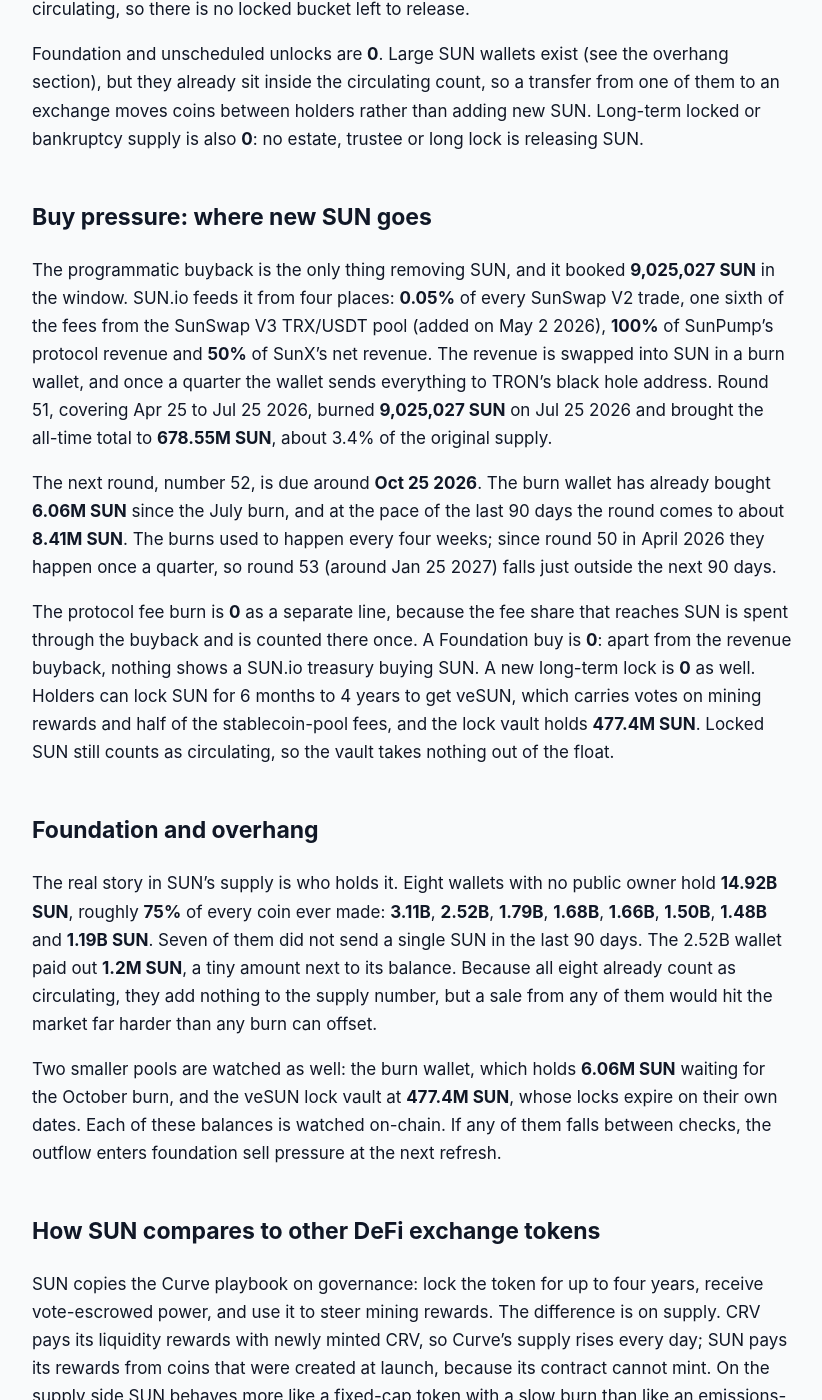
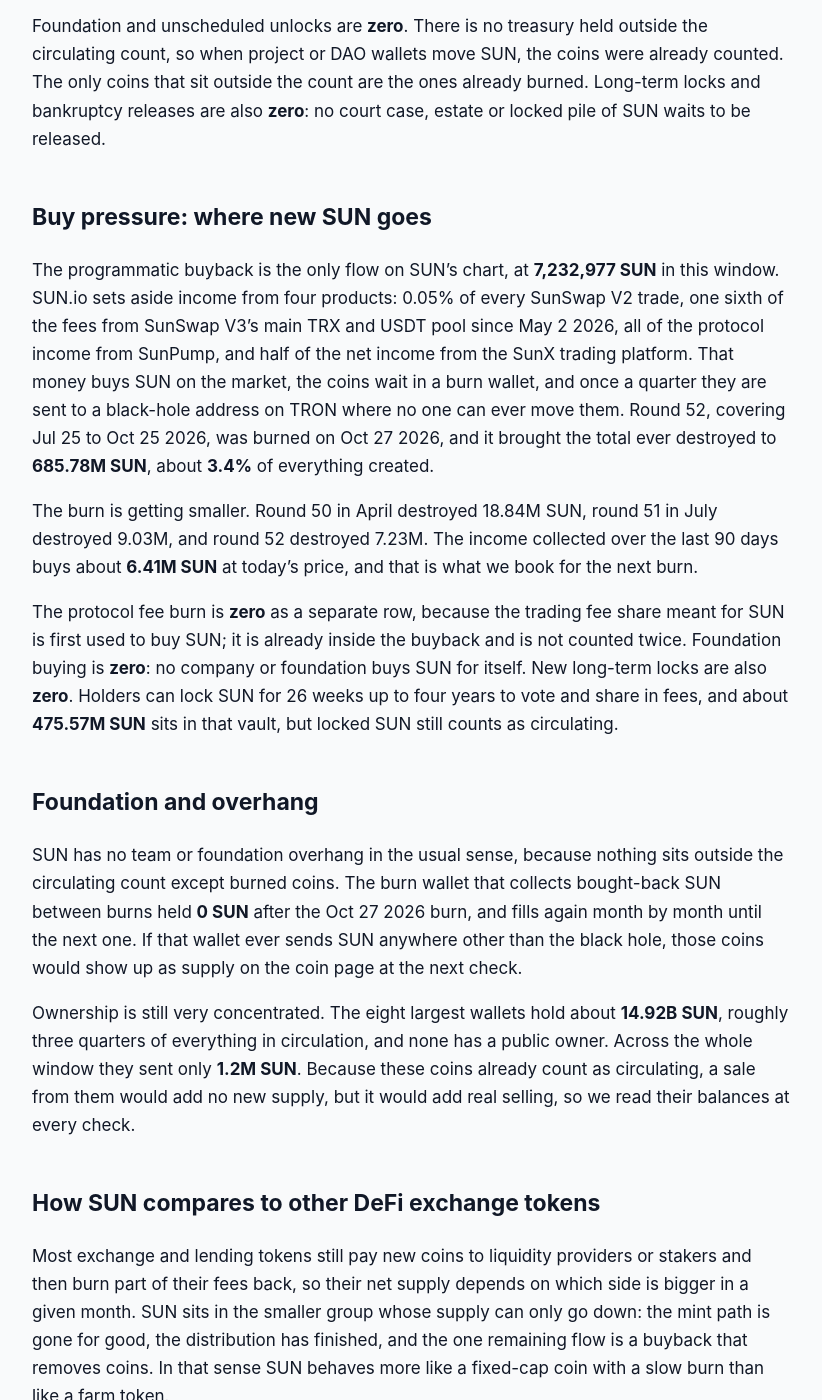
Before and after one commit to jeevansongmy-spec/mrnasdog-articles, a Jekyll site: the page built from crypto/sun-pressure-framework.md, in a window 1280 px wide and 1400 px high, scrolled down 1076 px. Shown: the whole window, without its empty margins (228-1050 px from the left). Built offline with Jekyll 4.4.1, drawn with Linux system fonts in a browser that asks for light colours; some of the changed text lies outside the part shown.

Commit message:
publish: crypto/sun-pressure-framework

```diff
--- a/crypto/sun-pressure-framework.md
+++ b/crypto/sun-pressure-framework.md
@@ -1,6 +1,6 @@
 ---
 title:         "SUN Inflation Analysis · October 2026 · Mixed flows · supply roughly steady"
-description:   "SUN is mildly deflationary: no SUN can be minted, and a revenue buyback burned 9.03M SUN in 90 days, −0.05% net, with about 8.41M more due around Oct 25 2026."
+description:   "SUN supply edges down: no SUN can be minted, and a quarterly buyback burned 7.23M SUN in 90 days, −0.04% net, with about 6.41M more due around Jan 25 2027."
 canonical_url: "https://mrnasdog.com/research/sun/inflation"
 tags:          ["crypto", "sun", "sunswap", "defi"]
 published:     true
@@ -12,54 +12,56 @@ Originally published at [SUN Inflation Analysis · October 2026 · Mixed flows
 <!-- main-page -->
 This is the long supply read. For the signal, the price drivers and the questions people ask about SUN, see [mrnasdog.com/research/sun](https://mrnasdog.com/research/sun).
 
-SUN is a slowly shrinking token. The SUN contract cannot create a single new coin, so new supply in the last 90 days was **0 SUN**, while the SUN.io buyback burned **9,025,027 SUN** on Jul 25 2026. That leaves the supply down **0.05%** over 90 days, the same **−0.05%** that market data shows, with about **8.41M SUN** more due to burn around Oct 25 2026. The catch is concentration: eight quiet wallets hold **14.92B SUN**, about three quarters of every coin.
+SUN supply is roughly steady and edging down: no new SUN can be created, and a buyback paid for by SUN.io's trading products destroys a few million coins every quarter. Between Jul 31 and Oct 29 2026 nothing new came in and **7,232,977 SUN** were burned, so the circulating count of **19.21B** fell by **0.04%**. Other trackers show **−0.04%** as well, and the next burn, about **6.41M SUN**, is due around Jan 25 2027.
 
 ## The verdict, in one paragraph
 
-Over the 90 days to Oct 19 2026, SUN's net supply change is **−0.05%**: nothing was added and **9.03M SUN** was burned against **19.22B SUN** in circulation. The market-wide reading for the same 90 days is **−0.05%** as well, a gap of under **0.01 percentage points**, so no warning flag is needed. The next 90 days should look the same, at about **−0.04%**, with one quarterly burn of roughly **8.41M SUN**. SUN is a fixed-supply token with a small, steady revenue burn: deflationary by design, but only just.
+Over the 90 days to Oct 29 2026, SUN's circulating supply changed by **−0.04%**: zero new coins against **7.23M SUN** destroyed in one quarterly burn on Oct 27 2026. Other trackers read **−0.04%** for the same 90 days, a difference of less than **0.01** percentage points, so the coin page carries no warning note. For the next 90 days we expect about the same: no new supply, and one burn of roughly **6.41M SUN**, a fall of about **0.03%**. The one-line label for SUN is a fixed-supply token with a slow, revenue-funded burn.
 
 ## Sell pressure: where new SUN comes from
 
-Protocol inflation is **0**, and it can never be anything else. The SUN token contract on TRON only holds the standard functions for moving balances: there is no mint, no burn, no owner and no upgrade path anywhere in its code. All **19,900,730,000 SUN** were created when the token launched (the 2021 redenomination multiplied the original 19.9M SUN by 1,000), so SUN.io's mining rewards and veSUN rewards are paid out of coins that already exist.
+Protocol inflation is **zero**, and it cannot change. The SUN token contract on TRON contains only the standard functions for moving and approving coins; it has no mint function, no owner and no way to be upgraded. All **19.90B SUN** were created once, at the May 2021 switch that turned every old SUN into 1,000 new ones, and the total has stayed exactly there ever since.
 
-Vesting unlocks are **0**. SUN.io launched without a team allocation, a private sale or a pre-mine. The only schedule ever published, a four-year linear release of the SUN DAO's **47.16%** share set at launch, has run its full course. Every SUN that has not been burned already counts as circulating, so there is no locked bucket left to release.
+Vesting unlocks are **zero**. SUN.io says the coin never had a team share, an investor round or a private sale. Its coins went out through mining programs and a SUN DAO pool of **47.16%** that was released over five years, from July 2021 to June 2026. That release finished before this window began, and every SUN that has not been burned already counts as circulating.
 
-Foundation and unscheduled unlocks are **0**. Large SUN wallets exist (see the overhang section), but they already sit inside the circulating count, so a transfer from one of them to an exchange moves coins between holders rather than adding new SUN. Long-term locked or bankruptcy supply is also **0**: no estate, trustee or long lock is releasing SUN.
+Foundation and unscheduled unlocks are **zero**. There is no treasury held outside the circulating count, so when project or DAO wallets move SUN, the coins were already counted. The only coins that sit outside the count are the ones already burned. Long-term locks and bankruptcy releases are also **zero**: no court case, estate or locked pile of SUN waits to be released.
 
 ## Buy pressure: where new SUN goes
 
-The programmatic buyback is the only thing removing SUN, and it booked **9,025,027 SUN** in the window. SUN.io feeds it from four places: **0.05%** of every SunSwap V2 trade, one sixth of the fees from the SunSwap V3 TRX/USDT pool (added on May 2 2026), **100%** of SunPump's protocol revenue and **50%** of SunX's net revenue. The revenue is swapped into SUN in a burn wallet, and once a quarter the wallet sends everything to TRON's black hole address. Round 51, covering Apr 25 to Jul 25 2026, burned **9,025,027 SUN** on Jul 25 2026 and brought the all-time total to **678.55M SUN**, about 3.4% of the original supply.
+The programmatic buyback is the only flow on SUN's chart, at **7,232,977 SUN** in this window. SUN.io sets aside income from four products: 0.05% of every SunSwap V2 trade, one sixth of the fees from SunSwap V3's main TRX and USDT pool since May 2 2026, all of the protocol income from SunPump, and half of the net income from the SunX trading platform. That money buys SUN on the market, the coins wait in a burn wallet, and once a quarter they are sent to a black-hole address on TRON where no one can ever move them. Round 52, covering Jul 25 to Oct 25 2026, was burned on Oct 27 2026, and it brought the total ever destroyed to **685.78M SUN**, about **3.4%** of everything created.
 
-The next round, number 52, is due around **Oct 25 2026**. The burn wallet has already bought **6.06M SUN** since the July burn, and at the pace of the last 90 days the round comes to about **8.41M SUN**. The burns used to happen every four weeks; since round 50 in April 2026 they happen once a quarter, so round 53 (around Jan 25 2027) falls just outside the next 90 days.
+The burn is getting smaller. Round 50 in April destroyed 18.84M SUN, round 51 in July destroyed 9.03M, and round 52 destroyed 7.23M. The income collected over the last 90 days buys about **6.41M SUN** at today's price, and that is what we book for the next burn.
 
-The protocol fee burn is **0** as a separate line, because the fee share that reaches SUN is spent through the buyback and is counted there once. A Foundation buy is **0**: apart from the revenue buyback, nothing shows a SUN.io treasury buying SUN. A new long-term lock is **0** as well. Holders can lock SUN for 6 months to 4 years to get veSUN, which carries votes on mining rewards and half of the stablecoin-pool fees, and the lock vault holds **477.4M SUN**. Locked SUN still counts as circulating, so the vault takes nothing out of the float.
+The protocol fee burn is **zero** as a separate row, because the trading fee share meant for SUN is first used to buy SUN; it is already inside the buyback and is not counted twice. Foundation buying is **zero**: no company or foundation buys SUN for itself. New long-term locks are also **zero**. Holders can lock SUN for 26 weeks up to four years to vote and share in fees, and about **475.57M SUN** sits in that vault, but locked SUN still counts as circulating.
 
 ## Foundation and overhang
 
-The real story in SUN's supply is who holds it. Eight wallets with no public owner hold **14.92B SUN**, roughly **75%** of every coin ever made: **3.11B**, **2.52B**, **1.79B**, **1.68B**, **1.66B**, **1.50B**, **1.48B** and **1.19B SUN**. Seven of them did not send a single SUN in the last 90 days. The 2.52B wallet paid out **1.2M SUN**, a tiny amount next to its balance. Because all eight already count as circulating, they add nothing to the supply number, but a sale from any of them would hit the market far harder than any burn can offset.
+SUN has no team or foundation overhang in the usual sense, because nothing sits outside the circulating count except burned coins. The burn wallet that collects bought-back SUN between burns held **0 SUN** after the Oct 27 2026 burn, and fills again month by month until the next one. If that wallet ever sends SUN anywhere other than the black hole, those coins would show up as supply on the coin page at the next check.
 
-Two smaller pools are watched as well: the burn wallet, which holds **6.06M SUN** waiting for the October burn, and the veSUN lock vault at **477.4M SUN**, whose locks expire on their own dates. Each of these balances is watched on-chain. If any of them falls between checks, the outflow enters foundation sell pressure at the next refresh.
+Ownership is still very concentrated. The eight largest wallets hold about **14.92B SUN**, roughly three quarters of everything in circulation, and none has a public owner. Across the whole window they sent only **1.2M SUN**. Because these coins already count as circulating, a sale from them would add no new supply, but it would add real selling, so we read their balances at every check.
 
 ## How SUN compares to other DeFi exchange tokens
 
-SUN copies the Curve playbook on governance: lock the token for up to four years, receive vote-escrowed power, and use it to steer mining rewards. The difference is on supply. CRV pays its liquidity rewards with newly minted CRV, so Curve's supply rises every day; SUN pays its rewards from coins that were created at launch, because its contract cannot mint. On the supply side SUN behaves more like a fixed-cap token with a slow burn than like an emissions-funded DEX token.
+Most exchange and lending tokens still pay new coins to liquidity providers or stakers and then burn part of their fees back, so their net supply depends on which side is bigger in a given month. SUN sits in the smaller group whose supply can only go down: the mint path is gone for good, the distribution has finished, and the one remaining flow is a buyback that removes coins. In that sense SUN behaves more like a fixed-cap coin with a slow burn than like a farm token.
 
-Its closest relative is JST, the token of JustLend DAO on the same TRON network. Both route platform revenue into buyback-and-burn rounds. JST's rounds are much larger relative to its supply: TRON DAO reported that 1.71B JST, about **17.29%** of its supply, had been removed by Jul 17 2026, against **3.4%** for SUN after more than four years of burns. SUN's burn is steady but small, worth well under one tenth of a percent of supply each quarter.
+The trade-off is size. A burn of a few million SUN a quarter removes only a few hundredths of a percent of supply, so the burn alone cannot move the coin much. Tokens that send most of their fees to buybacks, and whose fee income is large next to their value, shrink many times faster. For SUN, the size of each burn rises and falls with trading on SunSwap and SunX, so the burn tells you as much about how busy SUN.io's products are as it does about supply.
 
-Against exchange tokens that burn a fixed share of exchange profit, SUN's buyback depends on on-chain activity: SunSwap trading, SunPump launches and SunX perpetuals. When TRON DeFi is busy the rounds grow (round 50 burned 18.84M SUN over five months); when trading is quiet they shrink. That makes the SUN burn a usage signal more than a price support.
+Next to TRX, the coin of the chain it lives on, SUN is the simpler case: TRX supply moves with network fees and new block rewards, while SUN has no rewards at all, only the burn.
 
 ## What to watch in the next 90 days
 
-**Around Oct 25 2026:** the round 52 buyback-and-burn notice. We expect about **8.41M SUN**; anything far below the **6.06M SUN** already sitting in the burn wallet would mean coins were moved out instead of burned.
+Round 53 of the buyback should be burned around **Jan 25 2027**, covering Oct 25 2026 to Jan 25 2027; we expect about **6.41M SUN** at today's price, and a smaller round would confirm that trading income is still cooling.
 
-**The eight large wallets:** any movement from the **14.92B SUN** held in eight quiet wallets, especially transfers to exchanges, matters more than any burn.
+The monthly top-ups to the burn wallet, which arrived around the end of August and September in this window, are the earliest sign of how big round 53 will be; a quiet November or December would mean a smaller burn.
 
-**The veSUN vault:** the lock vault holds **477.4M SUN**; a steady drain would show holders choosing not to relock.
+SunPump's share has not grown in the last two rounds, so new income now comes mostly from SunSwap and SunX; a revival of SunPump launches would be the quickest way for the burn to grow again.
 
-**Platform revenue:** SunPump launches and SunX trading volume decide how big round 53 (around Jan 25 2027) will be.
+Any SUN DAO vote that changes how much income goes to the buyback, or adds a new product to it, would change the next burn directly.
+
+A large transfer out of one of the eight biggest wallets to an exchange would not change supply, but it would be the first sign of heavy selling.
 
 ## Summary
 
-SUN is mildly deflationary: its supply fell **0.05%** in the 90 days to Oct 19 2026, as a quarterly revenue buyback burned **9.03M SUN** and nothing new was created. The supply is capped by code at **19.90B SUN**, **678.55M** of it already burned, and the next burn of about **8.41M SUN** is due around Oct 25 2026. The key risk is concentration, not inflation: eight wallets hold about three quarters of all SUN, and a sale from them would outweigh years of burns.
+SUN has a fixed supply of 19.90B coins that no contract can add to, and its circulating count of 19.21B only goes down. In the 90 days to Oct 29 2026 a revenue-funded buyback burned 7,232,977 SUN, cutting supply by about 0.04%, and other trackers agree. The next quarterly burn, about 6.41M SUN, is due around Jan 25 2027, and the burn has been shrinking for three rounds as trading income cools. The main risk is not new supply but concentration: eight wallets hold about 14.92B SUN, and any sale from them would land on the market even though it adds no new coins.
 
-*MrNasDog Pressure Framework analysis of SUN, Metric 1 — Inflation. Data + explanation only. Not financial advice. Checked Oct 19 2026.*
+*MrNasDog Pressure Framework analysis of SUN, Metric 1 — Inflation. Data + explanation only. Not financial advice. Checked Oct 29 2026.*
```
